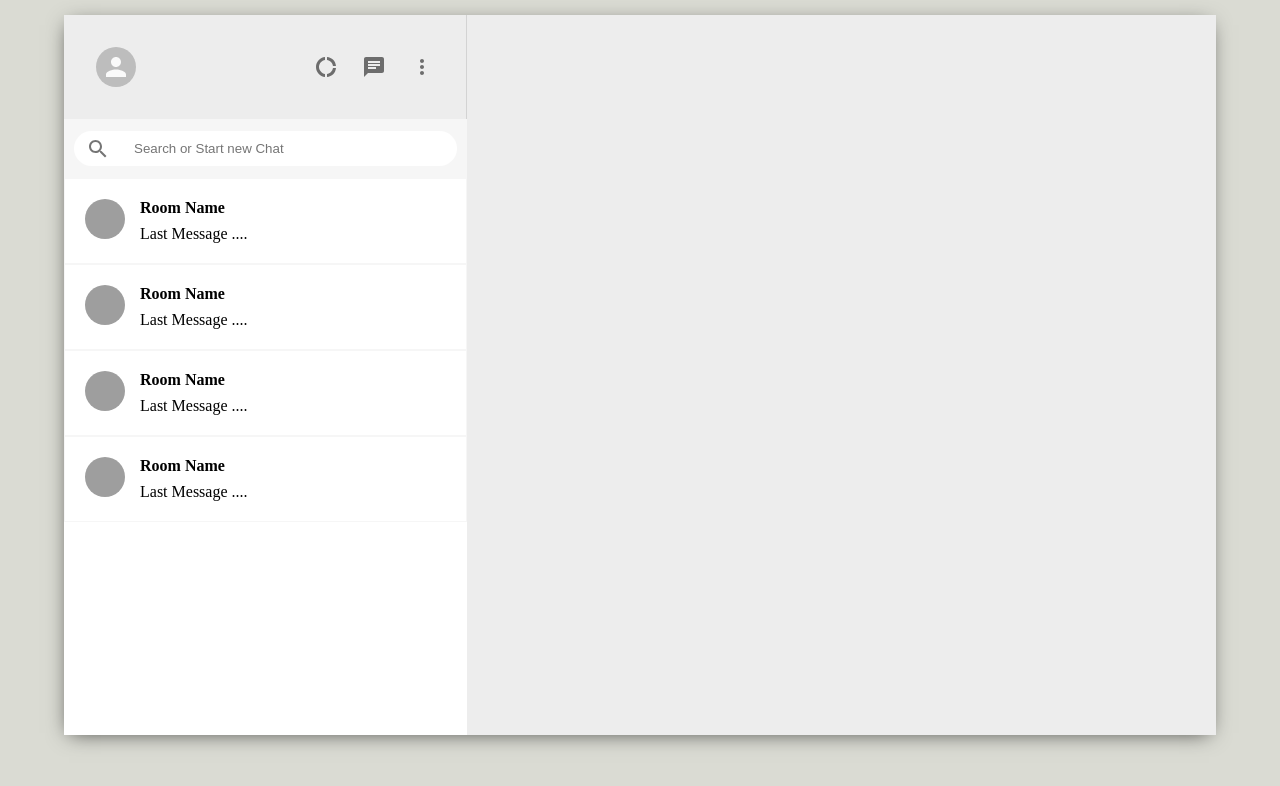
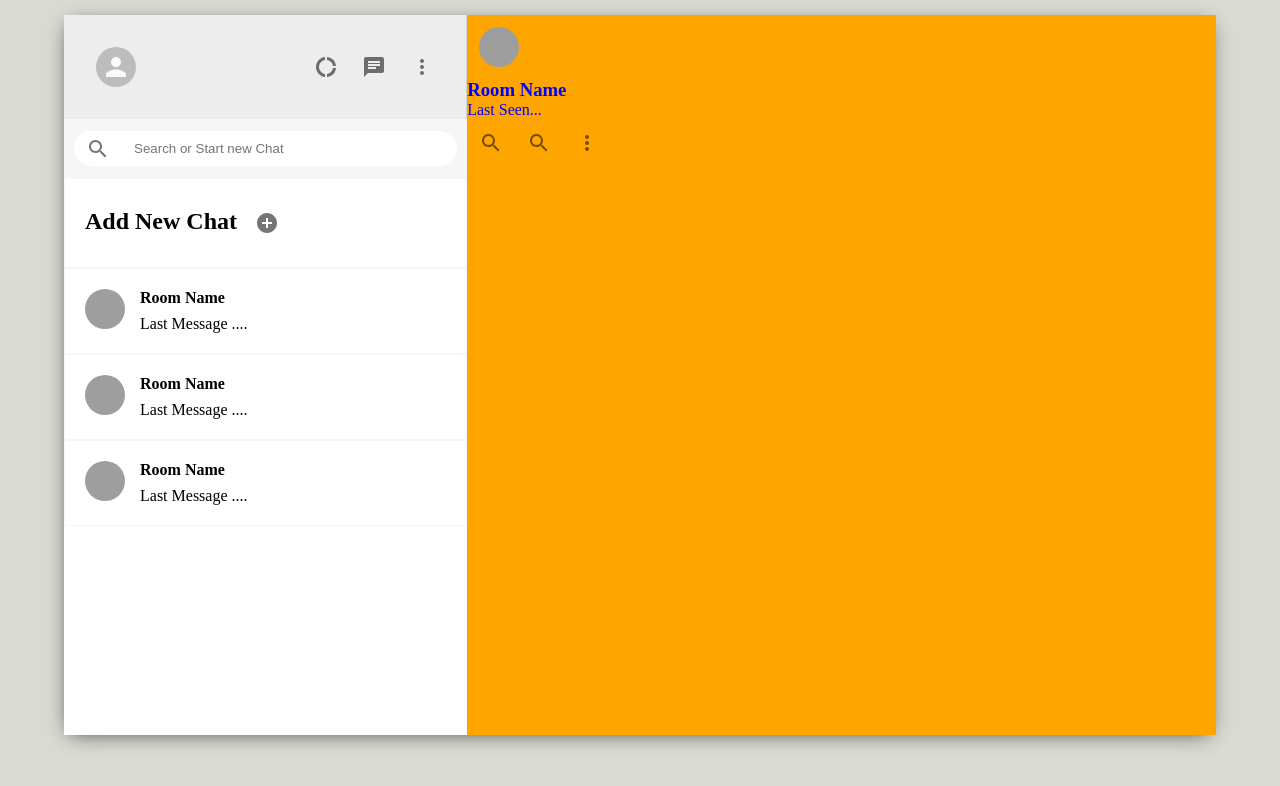
Before and after one commit to RajveerNarang/What_up, a React (Vite) app in the folder What_UP/: page / in a window 1280 px wide. Shown: the top 786 px of the page. Built offline with nearby package versions, Linux system fonts and the light colour scheme; grey boxes are pictures that could not be loaded.

Commit message:
working on chat side

```diff
--- a/What_UP/src/App.jsx
+++ b/What_UP/src/App.jsx
@@ -1,5 +1,6 @@
 import "./App.css";
 import Sidebar from "./components/Sidebar/Sidebar";
+import Chat from "./components/Chat/Chat";
 
 function App() {
   return (
@@ -9,6 +10,7 @@ function App() {
         {/* sidebar */}
         <Sidebar />
         {/* chat */}
+        <Chat />
       </div>
     </div>
   );
--- /dev/null
+++ b/What_UP/src/components/Chat/Chat.css
@@ -0,0 +1,11 @@
+.chat {
+  flex: 0.65;
+  color: blue;
+  background-color: orange;
+}
+.chat_header {
+}
+.chat_body {
+}
+.chat_footer {
+}
--- /dev/null
+++ b/What_UP/src/components/Chat/Chat.jsx
@@ -0,0 +1,47 @@
+import { Avatar, IconButton } from "@material-ui/core";
+import MoreVertIcon from "@material-ui/icons/MoreVert";
+import SearchOutlined from "@material-ui/icons/SearchOutlined";
+import AttachedFile from "@material-ui/icons/SearchOutlined";
+import React, { useEffect, useState } from "react";
+import "./Chat.css";
+
+const Chat = () => {
+  const [random, setRandom] = useState("");
+  useEffect(() => {
+    setRandom(Math.floor(Math.random() * 5000));
+  }, []);
+
+  return (
+    <>
+      <div className="chat">
+        <div className="chat_header">
+          <IconButton>
+            <Avatar
+              src={`https://avatars.dicebear.com/api/human/${random}.svg `}
+            />
+          </IconButton>
+          <div className="chat_headerInfo">
+            <h3>Room Name</h3>
+            <p>Last Seen...</p>
+          </div>
+
+          <div className="chat_headerRight">
+            <IconButton>
+              <SearchOutlined />
+            </IconButton>
+            <IconButton>
+              <AttachedFile />
+            </IconButton>
+            <IconButton>
+              <MoreVertIcon />
+            </IconButton>
+          </div>
+        </div>
+        <div className="chat_body"></div>
+        <div className="chat_footer"></div>
+      </div>
+    </>
+  );
+};
+
+export default Chat;
--- a/What_UP/src/components/SidebarChat/SidebarChat.css
+++ b/What_UP/src/components/SidebarChat/SidebarChat.css
@@ -15,3 +15,7 @@
   font-size: 16px;
   margin-bottom: 8px;
 }
+
+/* .plus-color {
+  color: lightgreen;
+} */
--- a/What_UP/src/components/SidebarChat/SidebarChat.jsx
+++ b/What_UP/src/components/SidebarChat/SidebarChat.jsx
@@ -1,6 +1,7 @@
 import React, { useEffect, useState } from "react";
 import "./SidebarChat.css";
-import { Avatar } from "@material-ui/core";
+import { Avatar, IconButton } from "@material-ui/core";
+import AddCircleIcon from "@material-ui/icons/AddCircle";
 
 const SidebarChat = ({ addNewChat }) => {
   const [random, setRandom] = useState("");
@@ -8,7 +9,16 @@ const SidebarChat = ({ addNewChat }) => {
   useEffect(() => {
     setRandom(Math.floor(Math.random() * 5000));
   }, []);
-  return (
+
+  const createChat = () => {
+    const roomName = prompt("Please enter name for Chat");
+    console.log(roomName);
+    if (roomName) {
+      //do some dbms stuff
+    }
+  };
+
+  return !addNewChat ? (
     <>
       {/* <h1>SideBarData</h1> */}
       <div className="sidebarChat">
@@ -19,6 +29,16 @@ const SidebarChat = ({ addNewChat }) => {
         </div>
       </div>
     </>
+  ) : (
+    <div onClick={createChat} className="sidebarChat">
+      <h2>
+        Add New Chat{" "}
+        <IconButton>
+          {" "}
+          <AddCircleIcon />{" "}
+        </IconButton>
+      </h2>
+    </div>
   );
 };
 
```
